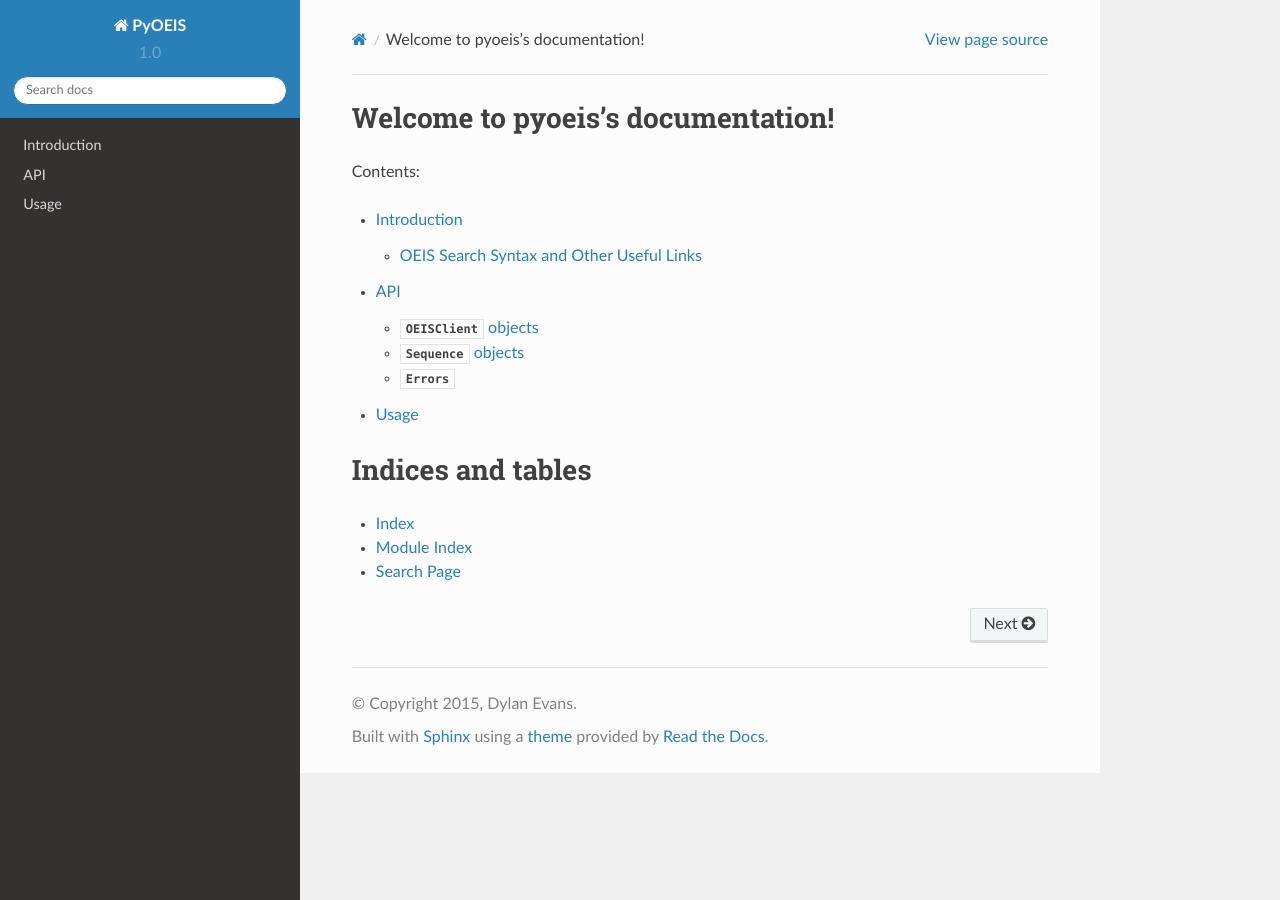
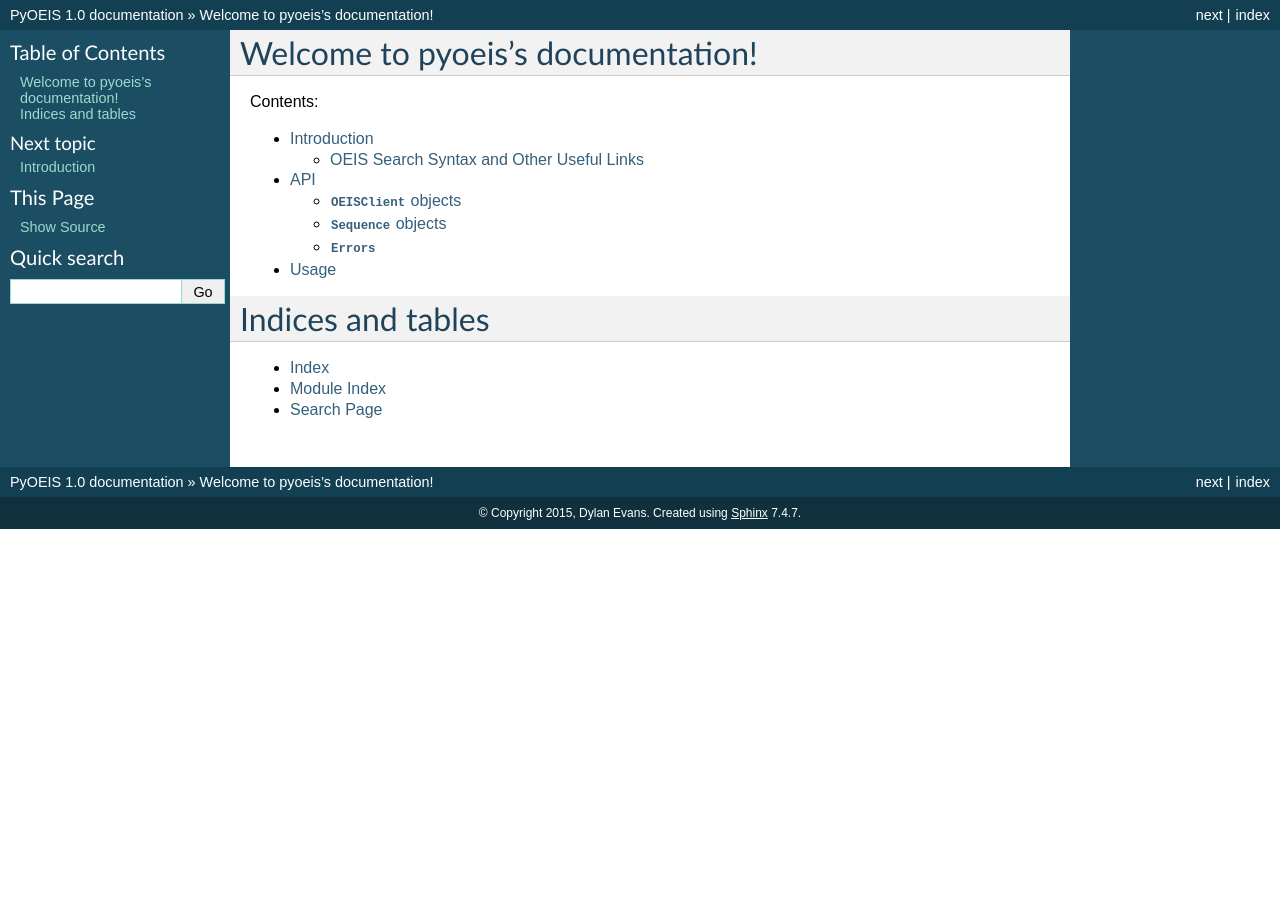
Before and after one commit to whonut/PyOEIS, a Sphinx documentation site: the page built from docs/index.rst, in a window 1280 px wide. Built offline with Sphinx 7.4.7, drawn with Linux system fonts in a browser that asks for light colours.

Commit message:
updated conf.py

```diff
--- a/docs/conf.py
+++ b/docs/conf.py
@@ -14,7 +14,6 @@
 
 import sys
 import os
-import sphinx_rtd_theme
 
 
 # If extensions (or modules to document with autodoc) are in another directory,
@@ -106,7 +105,7 @@
 
 # The theme to use for HTML and HTML Help pages.  See the documentation for
 # a list of builtin themes.
-html_theme = "sphinx_rtd_theme"
+html_theme = "default"
 
 # Theme options are theme-specific and customize the look and feel of a theme
 # further.  For a list of options available for each theme, see the
@@ -114,7 +113,7 @@
 # html_theme_options = {}
 
 # Add any paths that contain custom themes here, relative to this directory.
-html_theme_path = [sphinx_rtd_theme.get_html_theme_path()]
+html_theme_path = []
 
 # The name for this set of Sphinx documents.  If None, it defaults to
 # "<project> v<release> documentation".
```
